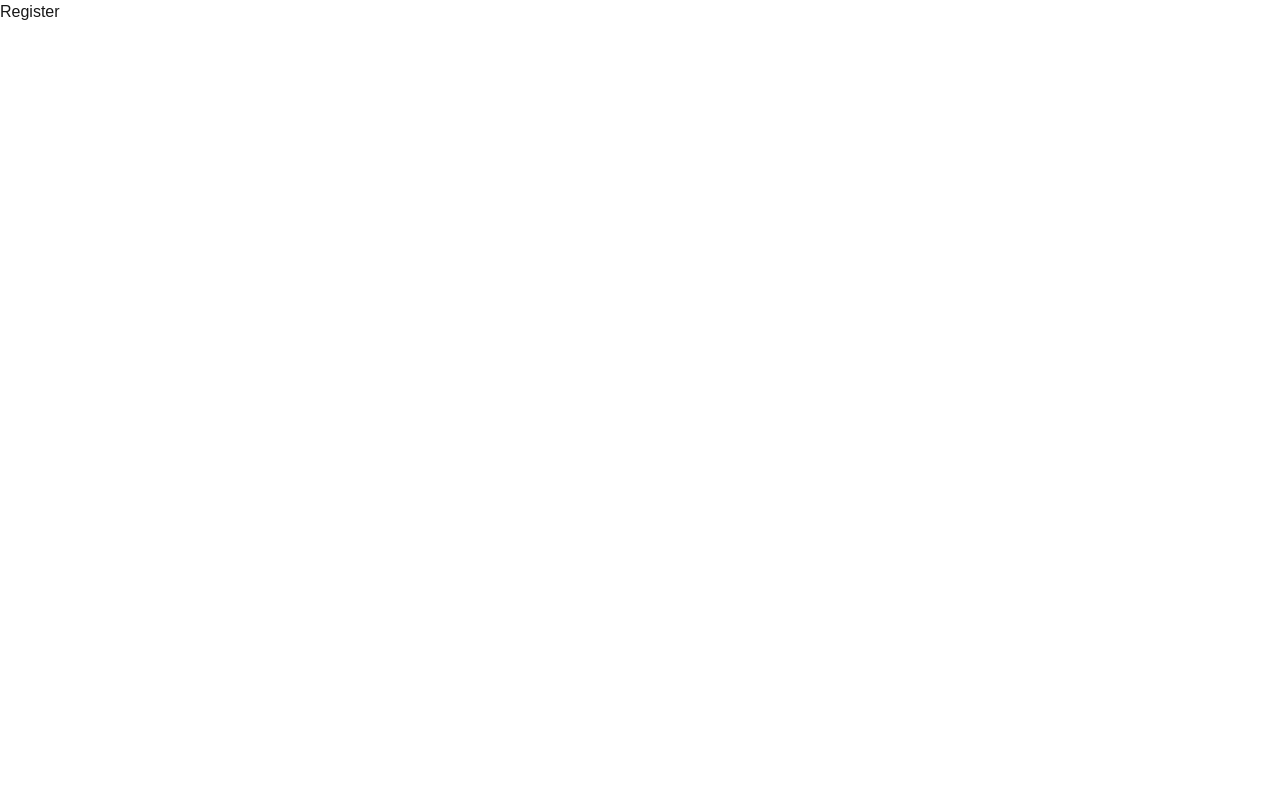
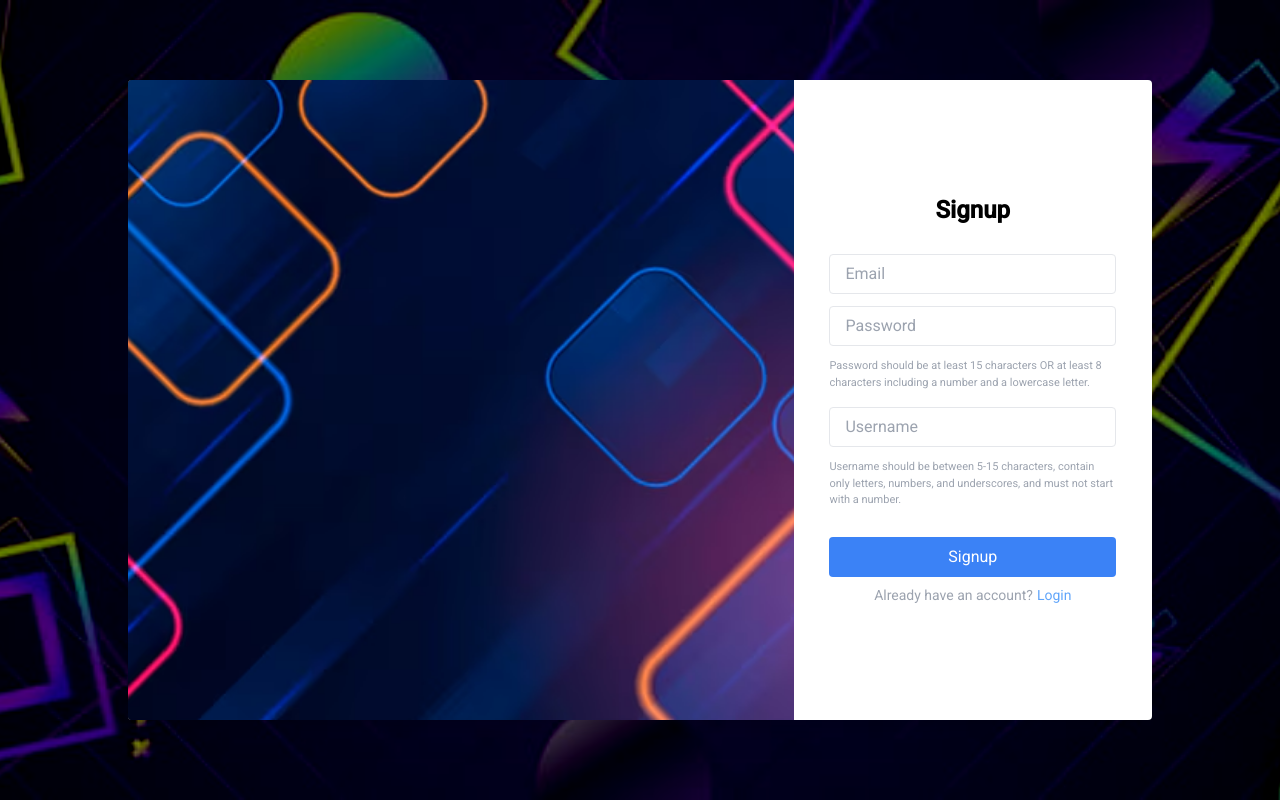
Before and after one commit to Phichitchai66022837/Tamroi_manager, a Next.js app: page /register in a window 1280 px wide. Built offline with nearby package versions, Linux system fonts and the light colour scheme.

Commit message:
add register page and checkfuntion

```diff
--- a/src/app/register/page.js
+++ b/src/app/register/page.js
@@ -1,9 +1,213 @@
+"use client";
 
+import { useState, useEffect, useRef } from "react";
+import { useRouter } from "next/navigation";
+import { Roboto } from "next/font/google";
+import Image from "next/image";
 
-export default function Register() {
+const roboto = Roboto({
+    weight: ["400", "500"],
+    subsets: ["latin"],
+});
+
+export default function Signup() {
+    const [formData, setFormData] = useState({ email: "", password: "", username: "" });
+    const [error, setError] = useState("");
+    const router = useRouter();
+
+    const emailRef = useRef(null);
+    const passwordRef = useRef(null);
+    const usernameRef = useRef(null);
+
+    const emailPattern = /^[^\s@]+@[^\s@]+\.[^\s@]+$/;
+    const passwordPattern = /^(?=.*[a-z])(?=.*\d).{8,}|.{15,}$/;
+    const usernamePattern = /^(?!\d)[\w_]{5,15}$/;
+
+    const focusField = (fieldRef) => {
+        if (fieldRef && fieldRef.current) {
+            fieldRef.current.focus();
+        }
+    };
+
+    const handleSignup = () => {
+        const { email, password, username } = formData;
+
+        if (!email) {
+            setError("Email is required.");
+            focusField(emailRef);
+            return;
+        }
+
+        if (!password) {
+            setError("Password is required.");
+            focusField(passwordRef);
+            return;
+        }
+
+        if (!username) {
+            setError("Username is required.");
+            focusField(usernameRef);
+            return;
+        }
+
+        if (!emailPattern.test(email)) {
+            setError("Invalid email format");
+            focusField(emailRef);
+            return;
+        }
+
+        if (!passwordPattern.test(password)) {
+            setError("Invalid password format");
+            focusField(passwordRef);
+            return;
+        }
+
+        if (!usernamePattern.test(username)) {
+            setError("Invalid username format");
+            focusField(usernameRef);
+            return;
+        }
+
+        setError("");
+        console.log({ email, password, username });
+        router.push("/login");
+    };
+
+    const handleKeyDown = (e) => {
+        if (e.key === "Enter") {
+            handleSignup();
+        }
+    };
+
+    useEffect(() => {
+        window.addEventListener("keydown", handleKeyDown);
+        return () => {
+            window.removeEventListener("keydown", handleKeyDown);
+        };
+    }, [formData]);
+
+    const handleSpanClick = (inputRef) => {
+        if (inputRef && inputRef.current) {
+            inputRef.current.focus();
+        }
+    };
+
+    const handleChange = (e) => {
+        const { name, value } = e.target;
+        setFormData((prev) => ({ ...prev, [name]: value }));
+    };
+
     return (
-        <div>
-            <h1>Register</h1>
+        <div
+            className={`w-screen h-screen flex justify-center items-center bg-[#dfdfdf] relative ${roboto.className}`}
+        >
+            <Image
+                src="/image/background2.jpg"
+                alt="Logo"
+                layout="fill"
+                objectFit="cover"
+                className="brightness-50 contrast-125"
+            />
+            <div className="bg-white w-[80%] h-[80%] rounded drop-shadow-xl flex">
+                <div className="w-[65%] h-full rounded-l bg-black relative max-[479px]:hidden max-[767px]:w-[35%] max-[630px]:hidden max-[979px]:w-[45%] max-[1200px]:w-[60%]">
+                    <Image
+                        src="/image/background.png"
+                        alt="Logo"
+                        layout="fill"
+                        objectFit="cover"
+                        className="rounded-l"
+                    />
+                </div>
+                <div className="w-[35%] h-full flex justify-center items-center max-[479px]:w-full max-[767px]:w-[75%] max-[630px]:w-full max-[979px]:w-[55%] max-[1200px]:w-[40%]">
+                    <div className="w-[80%] h-[80%] flex flex-col justify-center items-center max-[479px]:h-full">
+                        <span className="text-black text-2xl select-none font-semibold mb-7">
+                            Signup
+                        </span>
+
+                        {/* Input Email */}
+                        <div className="w-full relative mb-3">
+                            <input
+                                ref={emailRef}
+                                name="email"
+                                type="email"
+                                value={formData.email}
+                                onChange={handleChange}
+                                className={`peer w-full h-[40px] rounded border text-black pl-4 outline-sky-400  ${!formData.email && error.includes("Email") ? "border-red-500" : ""}`}
+                            />
+                            <span
+                                onClick={() => handleSpanClick(emailRef)}
+                                className={`peer absolute left-4 text-gray-400 select-none text-center bg-white transition-all duration-200 pointer-events-none peer-focus:top-[-11px] peer-focus:w-16 peer-focus:text-sky-400 ${formData.email ? "top-[-11px] w-16 text-sky-400" : "top-2"}`}
+                            >
+                                Email
+                            </span>
+                        </div>
+
+                        {/* Input Password */}
+                        <div className="w-full relative mb-3">
+                            <input
+                                ref={passwordRef}
+                                name="password"
+                                type="password"
+                                value={formData.password}
+                                onChange={handleChange}
+                                className={`peer w-full h-[40px] rounded border text-black pl-4 outline-sky-400 ${!formData.password && error.includes("Password") ? "border-red-500" : ""}`}
+                            />
+                            <span
+                                onClick={() => handleSpanClick(passwordRef)}
+                                className={`peer absolute left-4 text-gray-400 select-none text-center bg-white transition-all duration-200 pointer-events-none peer-focus:top-[-11px] peer-focus:w-16 peer-focus:text-sky-400 ${formData.password ? "top-[-11px] w-20 text-sky-400" : "top-2"}`}
+                            >
+                                Password
+                            </span>
+                        </div>
+                        <span className="text-gray-400 text-[11px] mb-4">
+                            Password should be at least 15 characters OR at least 8 characters including a number and a lowercase letter.
+                        </span>
+
+                        {/* Input Username */}
+                        <div className="w-full relative mb-3">
+                            <input
+                                ref={usernameRef}
+                                name="username"
+                                type="text"
+                                value={formData.username}
+                                onChange={handleChange}
+                                className={`peer w-full h-[40px] rounded border text-black pl-4 outline-sky-400 ${!formData.username && error.includes("Username") ? "border-red-500" : ""}`}
+                            />
+                            <span
+                                onClick={() => handleSpanClick(usernameRef)}
+                                className={`peer absolute left-4 text-gray-400 select-none text-center bg-white transition-all duration-200 pointer-events-none peer-focus:top-[-11px] peer-focus:w-16 peer-focus:text-sky-400 ${formData.username ? "top-[-11px] w-24 text-sky-400" : "top-2"}`}
+                            >
+                                Username
+                            </span>
+                        </div>
+                        <span className="text-gray-400 text-[11px] mb-4">
+                            Username should be between 5-15 characters, contain only letters, numbers, and underscores, and must not start with a number.
+                        </span>
+
+                        {/* Error Message */}
+                        {error && (
+                            <span className="text-red-500 text-[14px] mb-3">{error}</span>
+                        )}
+
+                        {/* Signup Button */}
+                        <button
+                            onClick={handleSignup}
+                            className="w-full h-[40px] bg-blue-500 duration-300 text-white rounded mt-3 hover:bg-blue-600"
+                        >
+                            Signup
+                        </button>
+
+                        <div className="flex justify-center items-center mt-2">
+                            <span className="text-gray-400 text-[14px]">
+                                Already have an account?
+                            </span>
+                            <a href="/login" className="text-blue-400 text-[14px] ml-1">
+                                Login
+                            </a>
+                        </div>
+                    </div>
+                </div>
+            </div>
         </div>
     );
 }
```
Also changed, not shown: src/app/login/page.js (+11 -8 lines).
